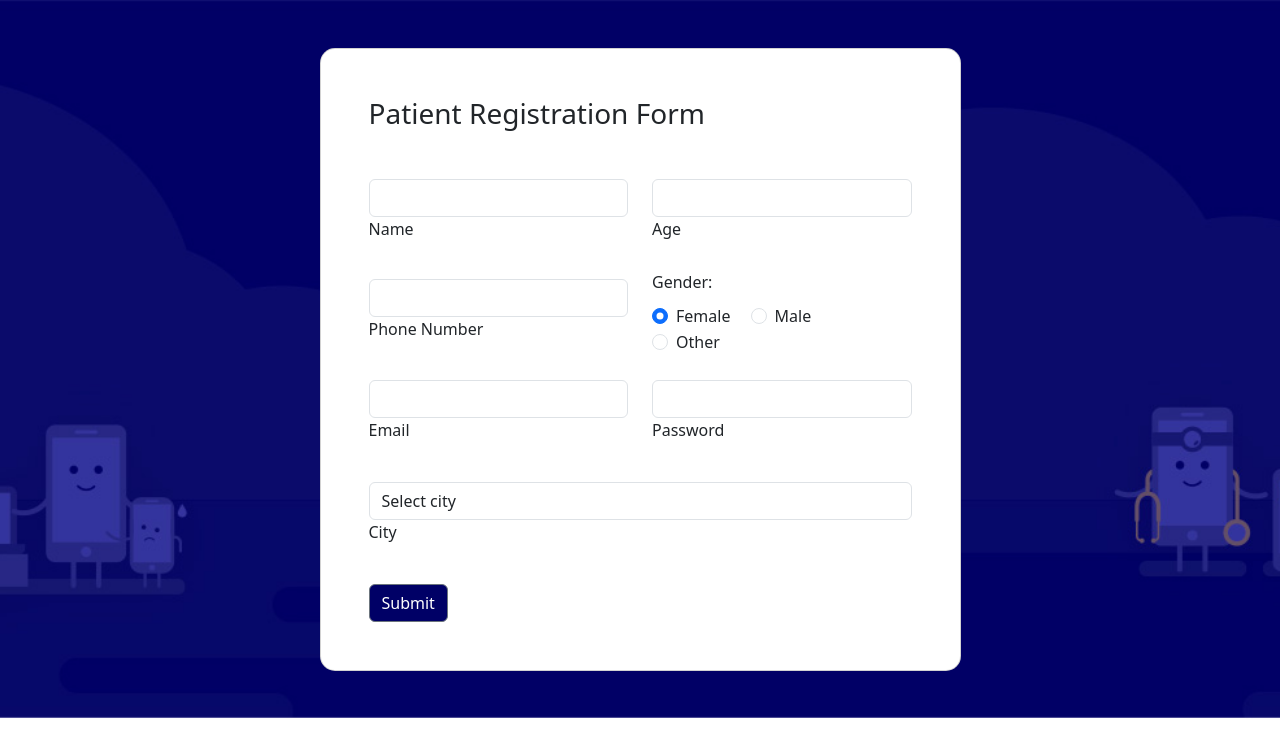
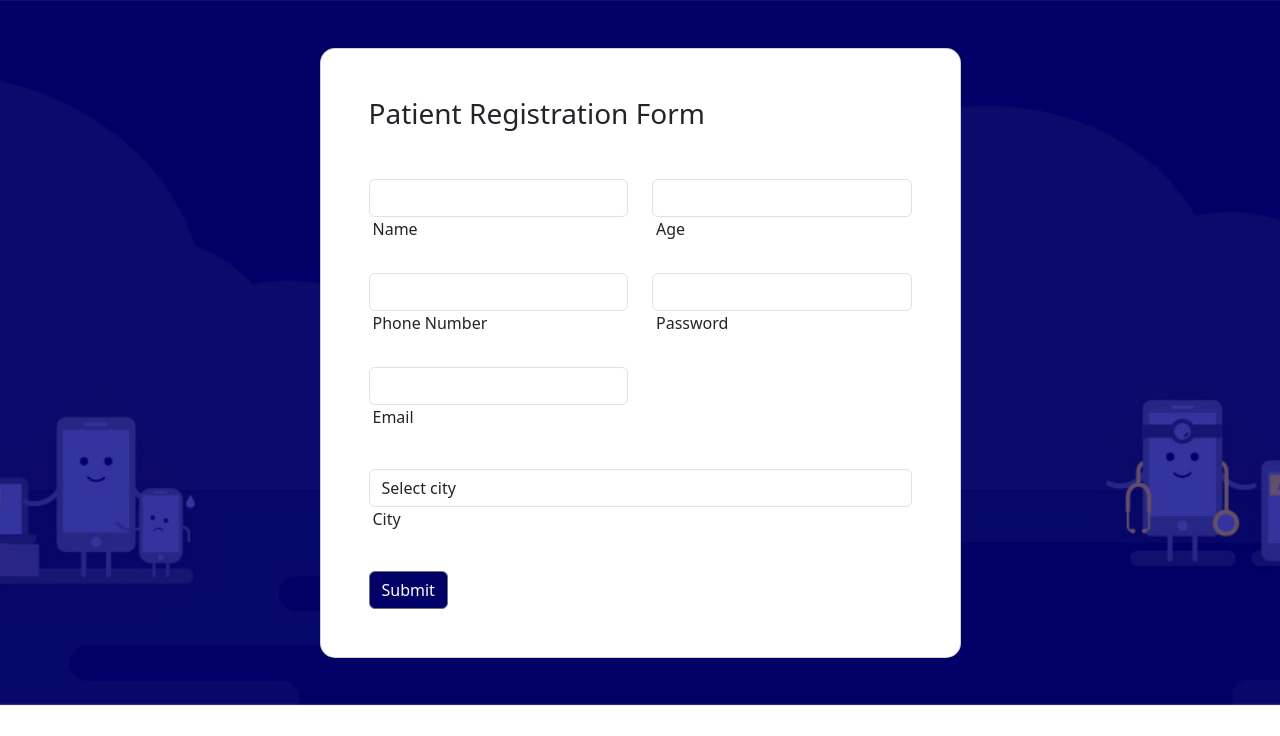
Before and after one commit to M-Usman-Shoaib/DocFinder, a Flask app: page /patientRegistration in a window 1280 px wide. Shown: the part 64-800 px from the top of the page. Run offline with Flask 3, Linux system fonts and the light colour scheme.

Commit message:
patient registration form completed

```diff
--- a/templates/patientRegistration.html
+++ b/templates/patientRegistration.html
@@ -17,7 +17,7 @@
 
                   <div class="form-outline">
                     <input type="text" id="name" class="form-control form-control" required/>
-                    <label class="form-label" for="name">Name</label>
+                    <label class="form-label ms-1" for="name">Name</label>
                   </div>
 
                 </div>
@@ -25,7 +25,7 @@
 
                   <div class="form-outline">
                     <input type="number" id="age" class="form-control form-control" required />
-                    <label class="form-label" for="age">Age</label>
+                    <label class="form-label ms-1" for="age">Age</label>
                   </div>
 
                 </div>
@@ -36,31 +36,16 @@
 
                   <div class="form-outline datepicker w-100">
                     <input type="text" class="form-control form-control" id="phone_no" required/>
-                    <label for="phone_no" class="form-label">Phone Number</label>
+                    <label for="phone_no" class="form-label ms-1">Phone Number</label>
                   </div>
 
                 </div>
                 <div class="col-md-6 mb-4">
-
-                  <h6 class="mb-2 pb-1">Gender: </h6>
-
-                  <div class="form-check form-check-inline">
-                    <input class="form-check-input" type="radio" name="inlineRadioOptions" id="femaleGender"
-                      value="option1" checked />
-                    <label class="form-check-label" for="femaleGender">Female</label>
+                     <div class="form-outline">
+                    <input type="password" id="password" class="form-control form-control" required/>
+                    <label class="form-label ms-1" for="password">Password</label>
                   </div>
 
-                  <div class="form-check form-check-inline">
-                    <input class="form-check-input" type="radio" name="inlineRadioOptions" id="maleGender"
-                      value="option2" />
-                    <label class="form-check-label" for="maleGender">Male</label>
-                  </div>
-
-                  <div class="form-check form-check-inline">
-                    <input class="form-check-input" type="radio" name="inlineRadioOptions" id="otherGender"
-                      value="option3" />
-                    <label class="form-check-label" for="otherGender">Other</label>
-                  </div>
 
                 </div>
               </div>
@@ -70,16 +55,12 @@
 
                   <div class="form-outline">
                     <input type="email" id="email" class="form-control form-control" required/>
-                    <label class="form-label" for="email">Email</label>
+                    <label class="form-label ms-1" for="email">Email</label>
                   </div>
 
                 </div>
                 <div class="col-md-6 mb-4 pb-2">
 
-                  <div class="form-outline">
-                    <input type="password" id="password" class="form-control form-control" required/>
-                    <label class="form-label" for="password">Password</label>
-                  </div>
 
                 </div>
 
@@ -97,7 +78,7 @@
                     <option value="4">Islamabad</option>
                     <option value="5">Rawalpindi</option>
                   </select>
-                  <label class="form-label select-label">City</label>
+                  <label class="form-label select-label ms-1">City</label>
 
                 </div>
               </div>
```
